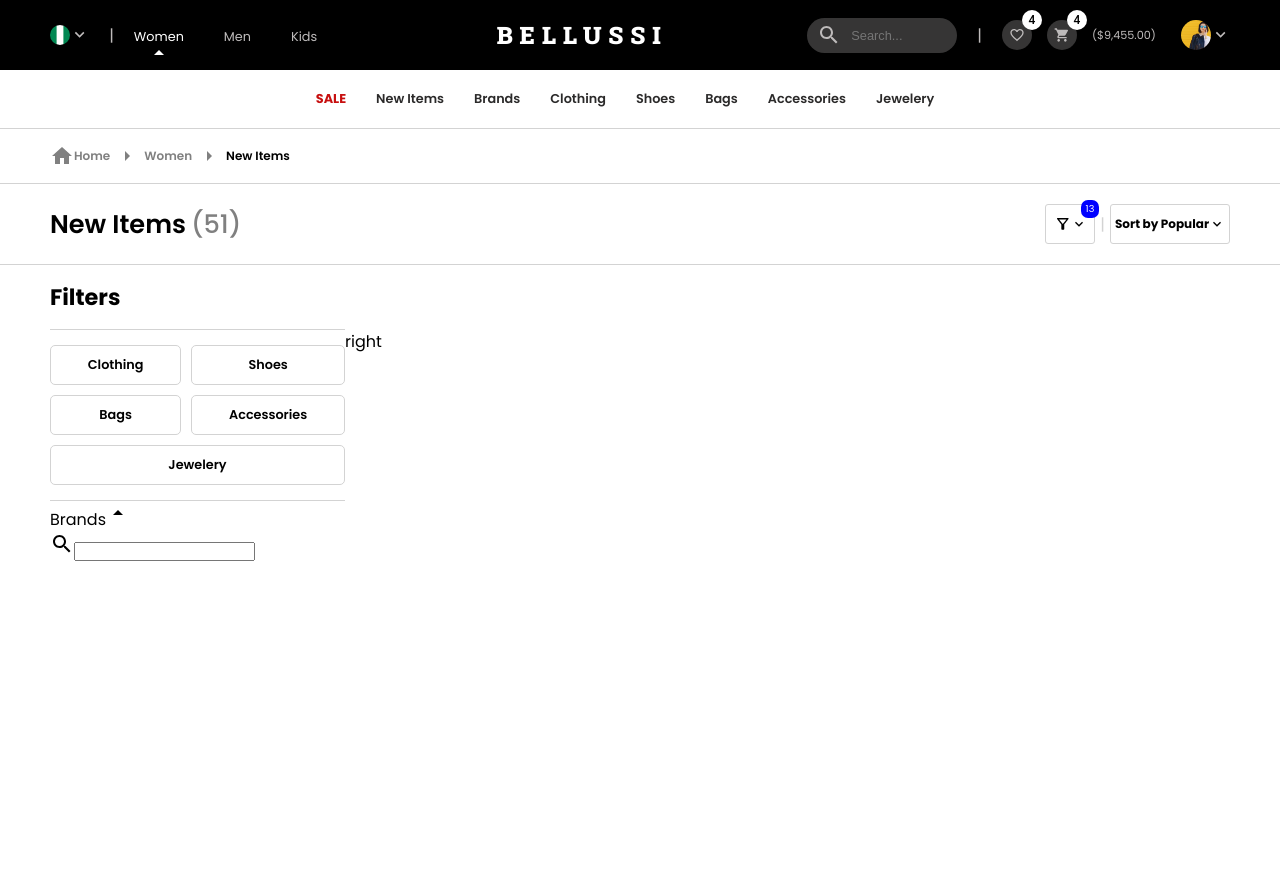
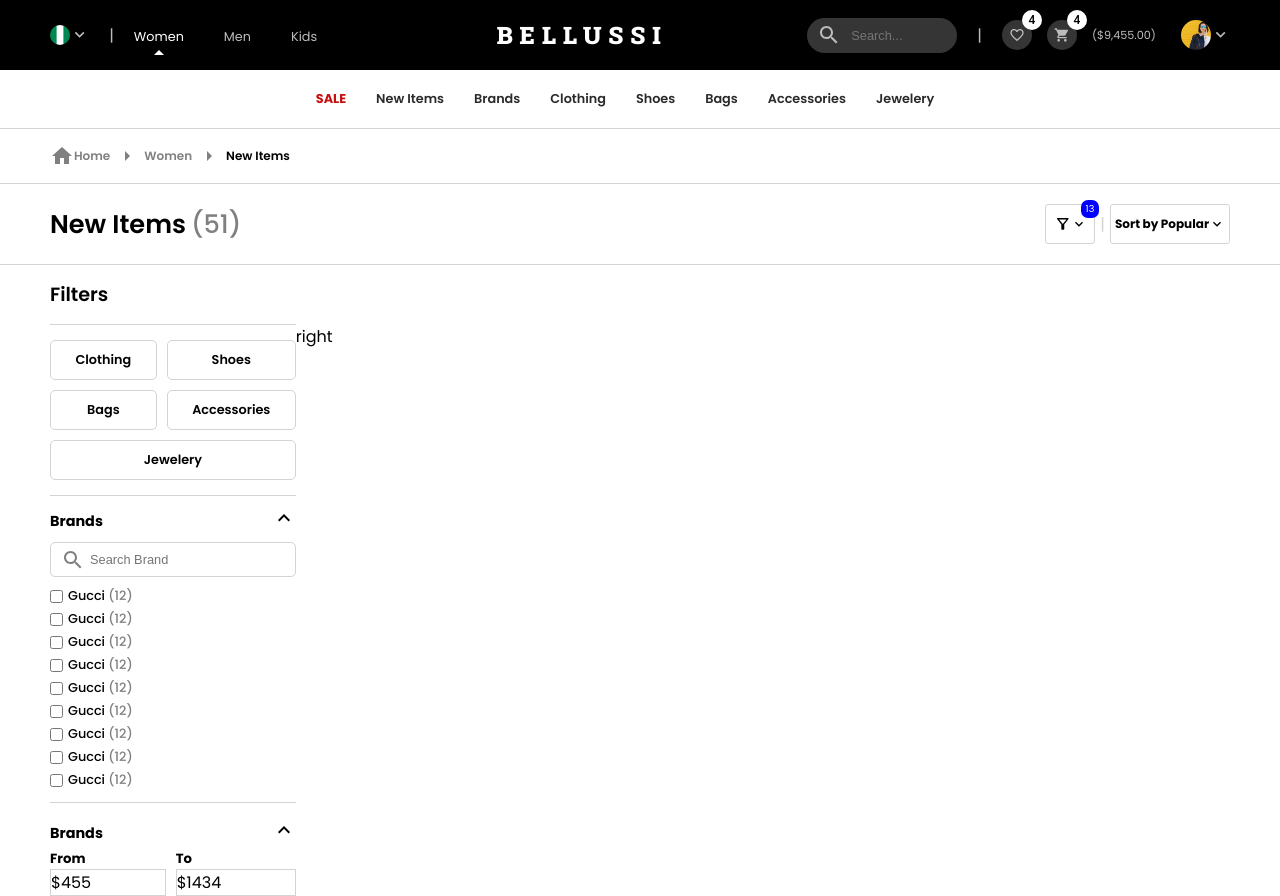
Before and after one commit to topzz100/Bellussi, a React (Create React App) app in the folder frontend/: page / in a window 1280 px wide. Before the commit the page ends 800 px from the top, so only its background shows below. Built offline with nearby package versions, Linux system fonts and the light colour scheme.

Commit message:
feat: add to category page

```diff
--- a/frontend/src/components/Brands/Brands.module.css
+++ b/frontend/src/components/Brands/Brands.module.css
@@ -1,3 +1,71 @@
 .brands{
+  margin-top: 10px;
+  padding-bottom: 15px;
+  border-bottom: 1px solid lightgrey;
+}
+.header{
+  display: flex;
+  align-items: center;
+  justify-content: space-between;
+}
+.title{
+  font-size: 0.9rem;
+  font-weight: 700;
+}
+.searchBox{
+  margin-top: 5px;
+  width: 100%;
+  border: 1px solid lightgrey;
+  padding: 10px;
+  border-radius: 5px;
+  height: 35px;
+  display: flex;
+  align-items: center;
+}
+.searchIcon{
+  color: grey;
+  font-size: 1rem;
+}
+.searchInput{
+  border: none;
+  margin-left: 5px;
+  font-size: 0.8rem;
+}
+.formContainer{
+  margin-top: 10px;
+  height: 200px;
+  overflow-y: scroll;
+}
+.formContainer::-webkit-scrollbar {
+  width: 5px;
+}
 
+/* Track */
+.formContainer::-webkit-scrollbar-track {
+  background: #f1f1f1;
 }
+
+/* Handle */
+.formContainer::-webkit-scrollbar-thumb {
+  background: #888;
+}
+
+/* Handle on hover */
+.formContainer::-webkit-scrollbar-thumb:hover {
+  background: #111;
+}
+.formGroup{
+  display: flex;
+  align-items: center;
+  margin-bottom: 5px
+}
+.formGroup .label{
+  font-size: 0.8rem;
+  margin-left: 5px;
+  font-weight: 500;
+}
+.label span{
+color: grey;
+}
+.formGroup input{
+}
--- a/frontend/src/components/Brands/Brands.tsx
+++ b/frontend/src/components/Brands/Brands.tsx
@@ -1,22 +1,90 @@
-import { ArrowDropUp, ArrowUpward, Search } from '@mui/icons-material'
+import { ExpandLess, Search } from '@mui/icons-material'
 import styles from './Brands.module.css'
 
 const Brands = () => {
   return (
     <div className={styles.brands}>
       <div className={styles.header}>
-        <span>
+        <span className={styles.title}>
           Brands
         </span>
         <span>
-          <ArrowDropUp/>
+          <ExpandLess/>
         </span>
       </div>
-      <div className="searchBox">
-        <Search/>
-        <input type="text" name="" id="" />
+      <div className={styles.searchBox}>
+        <Search className={styles.searchIcon}/>
+        <input type="text" name="" id="" placeholder='Search Brand' className={styles.searchInput}/>
       </div>
+      <div className={styles.formContainer}>
+        <form action="">
+          <div className={styles.formGroup}>
+            <input type="checkbox" name="" id="Gucci" />
+            <p className={styles.label}>Gucci <span>(12)</span></p>
+          </div>
+          <div className={styles.formGroup}>
+            <input type="checkbox" name="" id="Gucci" />
+            <p className={styles.label}>Gucci <span>(12)</span></p>
+          </div>
+          <div className={styles.formGroup}>
+            <input type="checkbox" name="" id="Gucci" />
+            <p className={styles.label}>Gucci <span>(12)</span></p>
+          </div>
+          <div className={styles.formGroup}>
+            <input type="checkbox" name="" id="Gucci" />
+            <p className={styles.label}>Gucci <span>(12)</span></p>
+          </div>
+          <div className={styles.formGroup}>
+            <input type="checkbox" name="" id="Gucci" />
+            <p className={styles.label}>Gucci <span>(12)</span></p>
+          </div>
+          <div className={styles.formGroup}>
+            <input type="checkbox" name="" id="Gucci" />
+            <p className={styles.label}>Gucci <span>(12)</span></p>
+          </div>
+          <div className={styles.formGroup}>
+            <input type="checkbox" name="" id="Gucci" />
+            <p className={styles.label}>Gucci <span>(12)</span></p>
+          </div>
+          <div className={styles.formGroup}>
+            <input type="checkbox" name="" id="Gucci" />
+            <p className={styles.label}>Gucci <span>(12)</span></p>
+          </div>
+          <div className={styles.formGroup}>
+            <input type="checkbox" name="" id="Gucci" />
+            <p className={styles.label}>Gucci <span>(12)</span></p>
+          </div>
+          <div className={styles.formGroup}>
+            <input type="checkbox" name="" id="Gucci" />
+            <p className={styles.label}>Gucci <span>(12)</span></p>
+          </div>
+          <div className={styles.formGroup}>
+            <input type="checkbox" name="" id="Gucci" />
+            <p className={styles.label}>Gucci <span>(12)</span></p>
+          </div>
+          <div className={styles.formGroup}>
+            <input type="checkbox" name="" id="Gucci" />
+            <p className={styles.label}>Gucci <span>(12)</span></p>
+          </div>
+          <div className={styles.formGroup}>
+            <input type="checkbox" name="" id="Gucci" />
+            <p className={styles.label}>Gucci <span>(12)</span></p>
+          </div>
+          <div className={styles.formGroup}>
+            <input type="checkbox" name="" id="Gucci" />
+            <p className={styles.label}>Gucci <span>(12)</span></p>
+          </div>
+          <div className={styles.formGroup}>
+            <input type="checkbox" name="" id="Gucci" />
+            <p className={styles.label}>Gucci <span>(12)</span></p>
+          </div>
+          <div className={styles.formGroup}>
+            <input type="checkbox" name="" id="Gucci" />
+            <p className={styles.label}>Gucci <span>(12)</span></p>
+          </div>
 
+        </form>
+      </div>
 
     </div>
   )
--- a/frontend/src/components/CategoryMain/CategoryMain.module.css
+++ b/frontend/src/components/CategoryMain/CategoryMain.module.css
@@ -5,14 +5,14 @@
   display: flex;
 }
 .left{
-  flex: 3;
+  flex: 2.5;
 }
 
 .right{
-  flex: 9;
+  flex: 9.5;
 }
 h4{
- font-size: 1.4rem;
- font-weight: 700;
+ font-size: 1.2rem;
+ font-weight: 600;
  padding: 15px 0;
 }
--- a/frontend/src/components/CategoryMain/CategoryMain.tsx
+++ b/frontend/src/components/CategoryMain/CategoryMain.tsx
@@ -1,5 +1,6 @@
 import Brands from '../Brands/Brands'
 import Filters from '../Filters/Filters'
+import PriceFilter from '../PriceFilter/PriceFilter'
 import styles from './CategoryMain.module.css'
 
 const CategoryMain = () => {
@@ -14,6 +15,7 @@ const CategoryMain = () => {
         <div className={styles.left}>
           <Filters/>
           <Brands/>
+          <PriceFilter/>
         </div>
         {/* right */}
         <div className={styles.right}>
--- /dev/null
+++ b/frontend/src/components/PriceFilter/PriceFilter.module.css
@@ -0,0 +1,21 @@
+.priceFilter{
+  margin-top: 15px;
+}
+.header {
+  display: flex;
+  align-items: center;
+  justify-content: space-between;
+}
+
+.title {
+  font-size: 0.9rem;
+  font-weight: 700;
+}
+.priceDiff {
+  display: grid;
+  gap: 10px;
+  grid-template-columns: auto auto;
+}
+.priceTag{
+  border: 1px solid lightgray;
+}
--- /dev/null
+++ b/frontend/src/components/PriceFilter/PriceFilter.tsx
@@ -0,0 +1,34 @@
+import { ExpandLess } from '@mui/icons-material'
+import styles from './PriceFilter.module.css'
+
+const PriceFilter = () => {
+  return (
+    <div className={styles.priceFilter}>
+      <div className={styles.header}>
+        <span className={styles.title}>
+          Brands
+        </span>
+        <span>
+          <ExpandLess/>
+        </span>
+      </div>
+      <div className={styles.priceDiff}>
+        <div className={styles.priceBox}>
+          <h5>From</h5>
+          <div className={styles.priceTag}>
+            <span>$455</span>
+          </div>
+        </div>
+        <div className={styles.priceBox}>
+          <h5>To</h5>
+          <div className={styles.priceTag}>
+            <span>$1434</span>
+          </div>
+        </div>
+      </div>
+
+    </div>
+  )
+}
+
+export default PriceFilter
```
